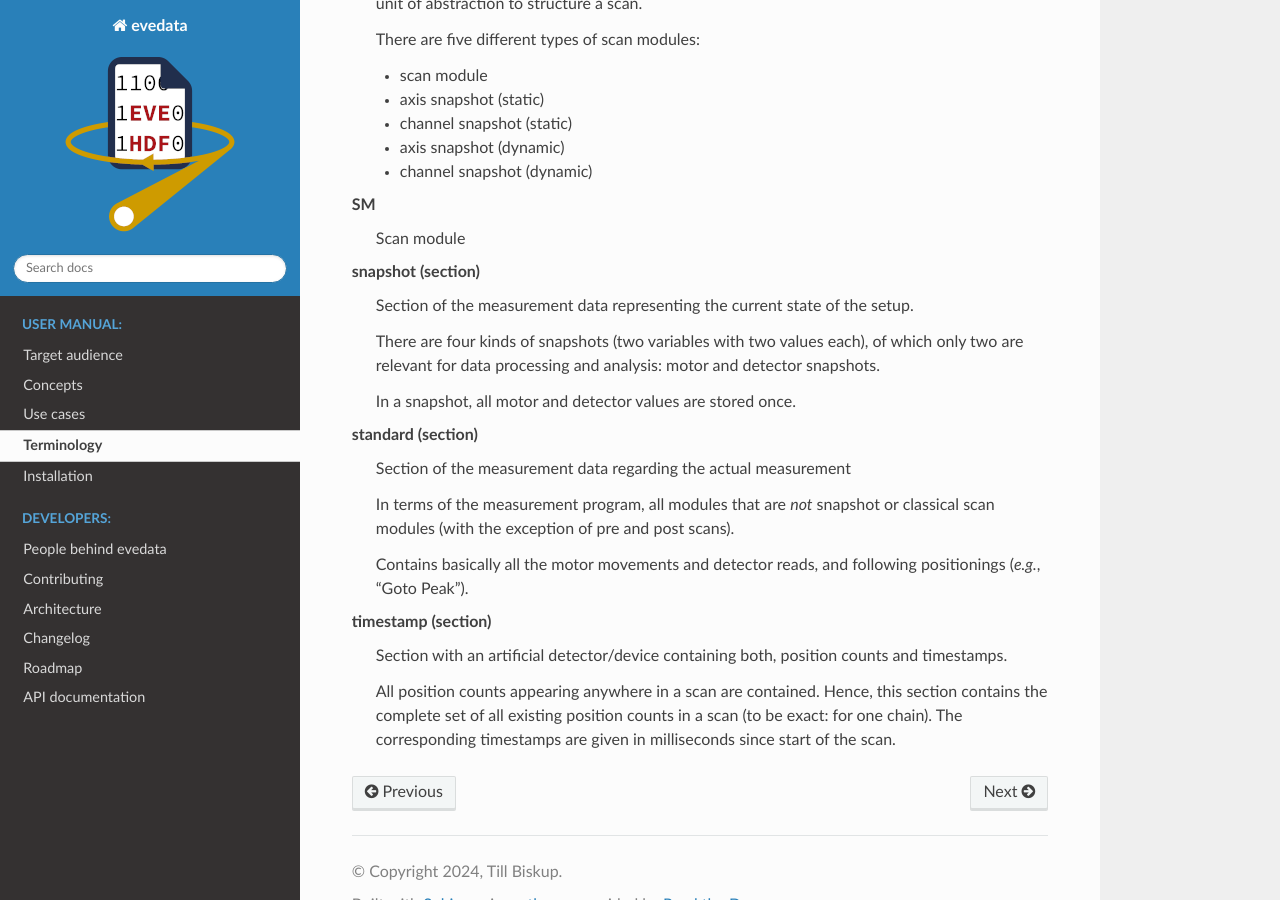
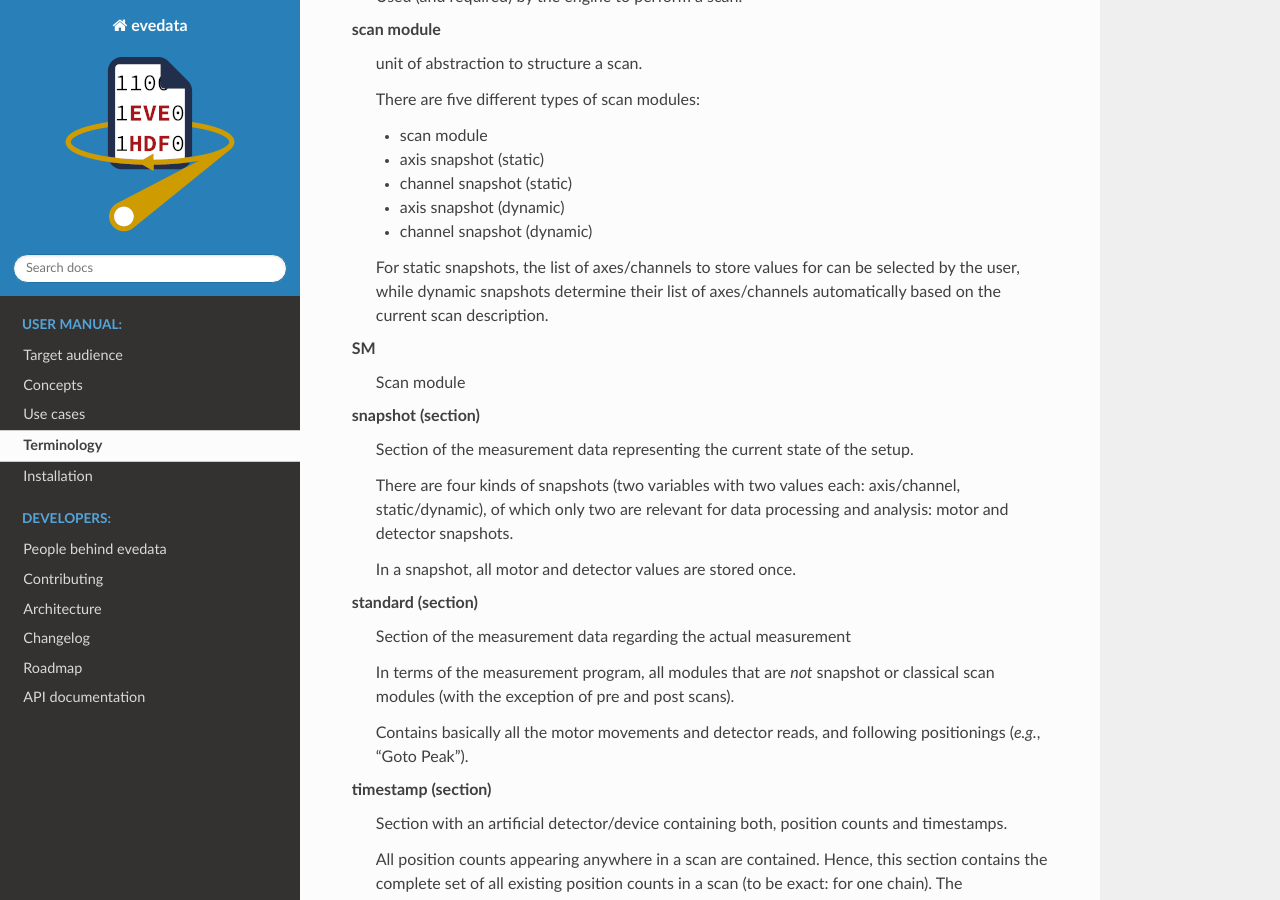
Before and after one commit to tillbiskup/evedata, a Sphinx documentation site: the page built from docs/terminology.rst, in a window 1280 px wide and 900 px high, scrolled down 3090 px. Built offline with Sphinx 7.4.7 and the Read the Docs theme 2.0.0, drawn with Linux system fonts in a browser that asks for light colours; some of the changed text lies outside the part shown.

Commit message:
Updated some terms

```diff
--- a/docs/terminology.rst
+++ b/docs/terminology.rst
@@ -32,6 +32,8 @@
     A device that can be read and returns a value.
 
     Examples are position, angle, temperature, pressure
+
+    Generally a detector has one of three modes which determines its behaviour: standard, interval, and average.
 
 ECP
     Engine Control Protocol
@@ -126,13 +128,15 @@
     * axis snapshot (dynamic)
     * channel snapshot (dynamic)
 
+    For static snapshots, the list of axes/channels to store values for can be selected by the user, while dynamic snapshots determine their list of axes/channels automatically based on the current scan description.
+
 SM
     Scan module
 
 snapshot (section)
     Section of the measurement data representing the current state of the setup.
 
-    There are four kinds of snapshots (two variables with two values each), of which only two are relevant for data processing and analysis: motor and detector snapshots.
+    There are four kinds of snapshots (two variables with two values each: axis/channel, static/dynamic), of which only two are relevant for data processing and analysis: motor and detector snapshots.
 
     In a snapshot, all motor and detector values are stored once.
 
```
Also changed, not shown: 1 other file.
